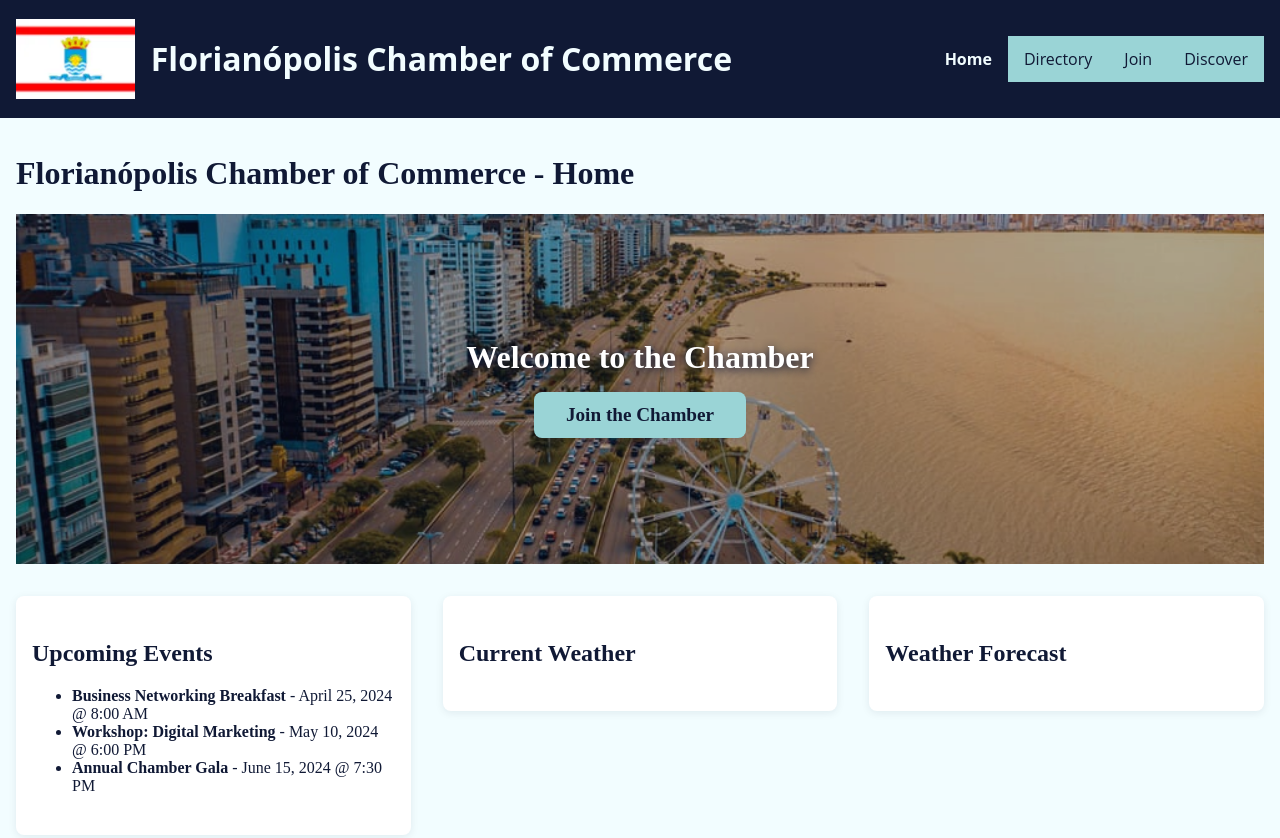
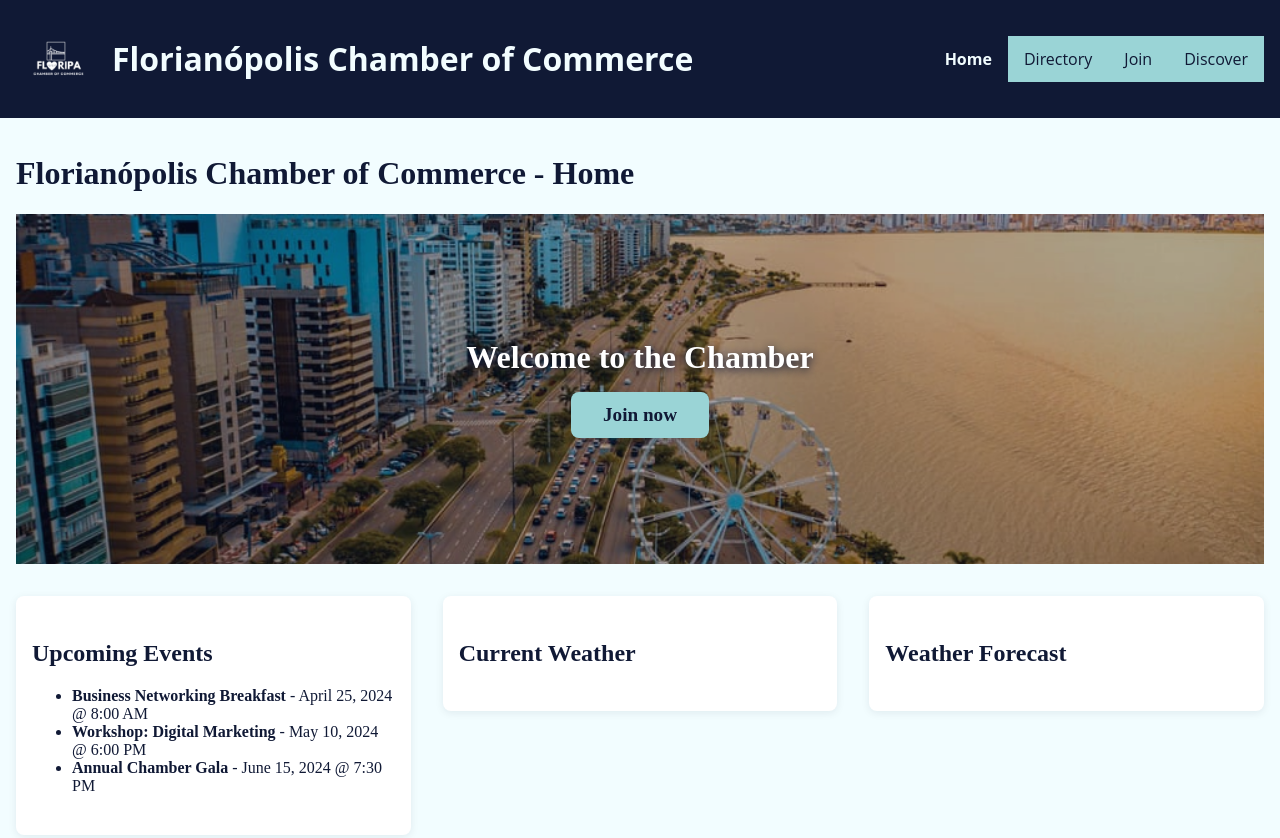
Before and after one commit to isaropesi/wdd231, a plain HTML site: page chamber/index.html in a window 1280 px wide. Shown: the top 838 px of the page. Drawn offline with Linux system fonts and the light colour scheme; no server answers.

Commit message:
Replace flag image with logo and update header structure

```diff
--- a/chamber/index.html
+++ b/chamber/index.html
@@ -18,8 +18,8 @@
 
 <body>
     <header>
-        <div class="flag-container">
-            <img src="./images/flag.webp" alt="Florianópolis Flag">
+        <div class="logo-container">
+            <img src="./images/logo.png" alt="Florianópolis Chamber of Commerce Logo" class="logo">
             <h1>Florianópolis Chamber of Commerce</h1>
         </div>
         <nav>
@@ -39,7 +39,7 @@
             <img src="./images/hero.webp" alt="Florianópolis Cityscape" class="hero-img">
             <div class="hero-overlay">
                 <h2>Welcome to the Chamber</h2>
-                <a href="join.html" class="cta-join">Join the Chamber</a>
+                <a href="join.html" class="cta-join">Join now</a>
             </div>
         </section>
 
--- a/chamber/styles/base.css
+++ b/chamber/styles/base.css
@@ -22,17 +22,17 @@ header {
     justify-content: space-between;
 }
 
-.flag-container {
+.logo-container {
     display: flex;
     align-items: center;
 }
 
-.flag-container img {
+.logo-container img {
     max-height: 80px;
     margin-right: 1rem;
 }
 
-.flag-container h1 {
+.logo-container h1 {
     font-family: var(--heading-font);
     color: var(--azure);
 }
@@ -245,7 +245,7 @@ footer {
         z-index: 30;
     }
 
-    .flag-container h1 {
+    .logo-container h1 {
         font-size: 1.4rem;
     }
 }
```
Also changed, not shown: chamber/directory.html (+3 -3 lines), chamber/images/logo.png (added).
